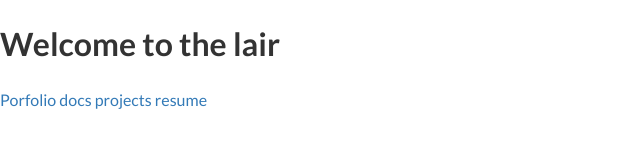
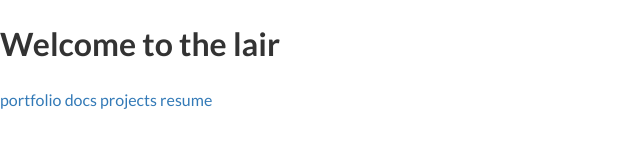
Before and after one commit to x1yl/x1yl.github.io, a plain HTML site: page index.html in a window 1280 px wide. Shown: the full height of the page, 0-640 px from the left. Drawn offline with Linux system fonts and the light colour scheme; files that its build step writes are made by us from their sources; files whose address does not match are found by name.

Commit message:
fixed spelling mistake

```diff
--- a/index.html
+++ b/index.html
@@ -17,7 +17,7 @@
 </head>
 <body>
     <h1>Welcome to the lair</h1>
-    <a href="/Porfolio">Porfolio</a>
+    <a href="/portfolio">portfolio</a>
     <a href="/docs">docs</a>
     <a href="/projects">projects</a>
     <a href="/resume">resume</a>
```
